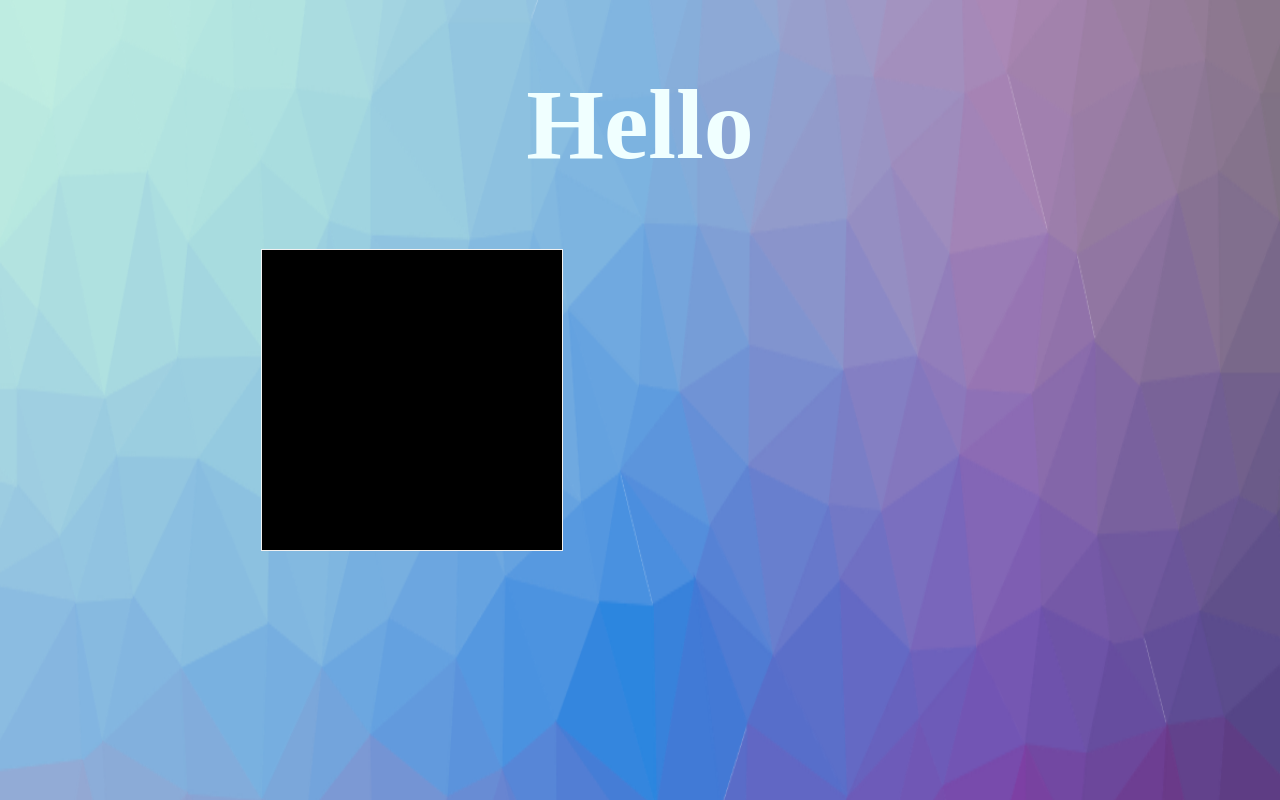
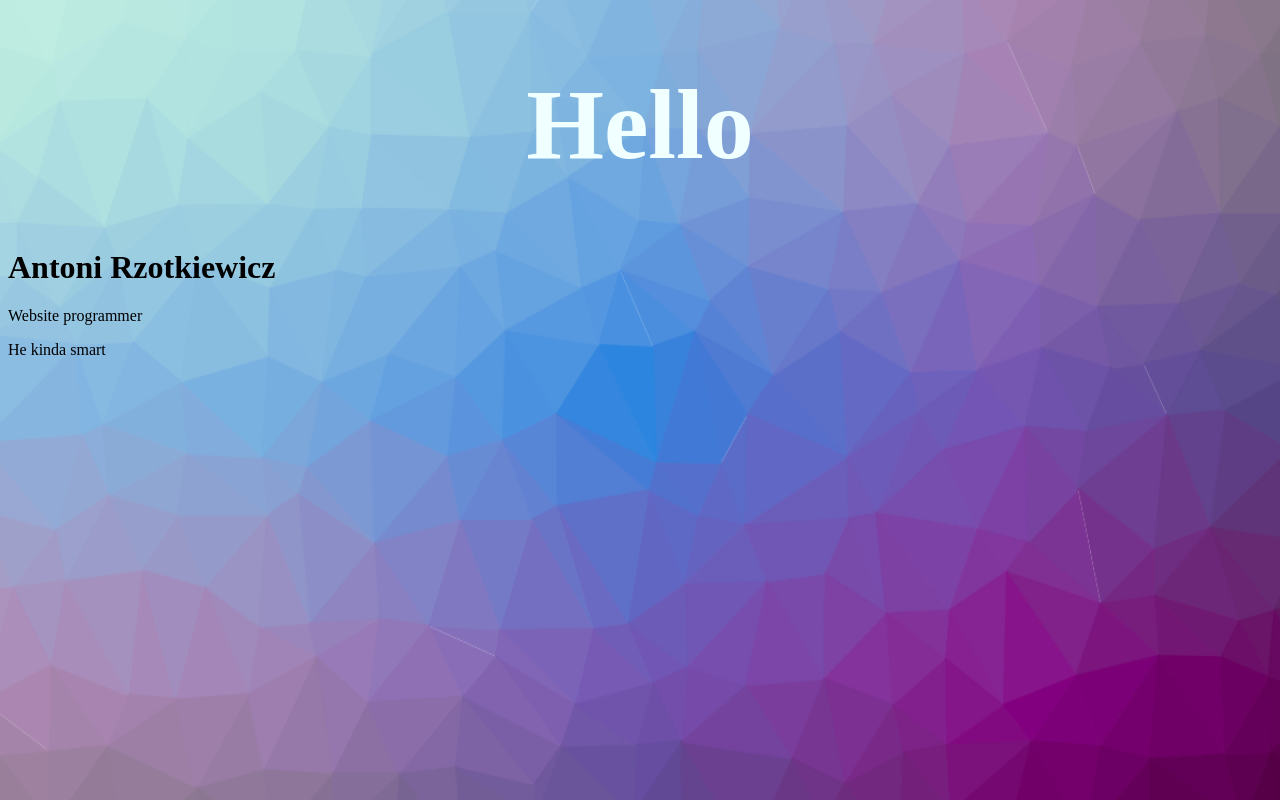
Before and after one commit to AntoniDev-Philly/web, a plain HTML site: page index.html in a window 1280 px wide. Drawn offline with Linux system fonts and the light colour scheme.

Commit message:
Update style.css

```diff
--- a/style.css
+++ b/style.css
@@ -1,55 +1,6 @@
-.hi {font-size:100px; text-align:center; font-family: serif; color: azure}
+.hi {font-size: 100px; text-align:center; font-family: serif; color: azure}
 
+body {background: url("ant.png");
+background-repeat: no-repeat;background-position: center center;background-attachment: fixed;background-size: 100% 100%;}
 
-body { background-size: 100% 250%;background-image: url("ant.png");}
-
-/* The flip card container - set the width and height to whatever you want. We have added the border property to demonstrate that the flip itself goes out of the box on hover (remove perspective if you don't want the 3D effect */
-.flip-card {
-  background-color: transparent;
-  width: 300px;
-  height: 300px;
-  border: 1px solid #f1f1f1;
-  perspective: 1000px; /* Remove this if you don't want the 3D effect */
-  position:relative;
-    right: -20%;
-}
-
-.flip-card-inner {
-  position: relative;
-  background-color: black;
-  width: 100%;
-  height: 100%;
-  text-align: center;
-  transition: transform 0.8s;
-  transform-style: preserve-3d;
-}
-
-/* Do an horizontal flip when you move the mouse over the flip box container */
-.flip-card:hover .flip-card-inner {
-  transform: rotateY(180deg);
-  background-color: black;
-
-}
-
-/* Position the front and back side */
-.flip-card-front, .flip-card-back {
-  position: absolute;
-  width: 100%;
-  height: 100%;
-  background-color: transparent;
-  -webkit-backface-visibility: hidden; /* Safari */
-  backface-visibility: hidden;
-
-}
-
-/* Style the front side (fallback if image is missing) */
-.flip-card-front {
-  background-color: transparent;
-}
-
-/* Style the back side */
-.flip-card-back {
-  background-color: black;
-  color: white;
-  transform: rotateY(180deg);
-}
+.para {font-family: serif; color: azure; font-size: 24px; ;}
```
